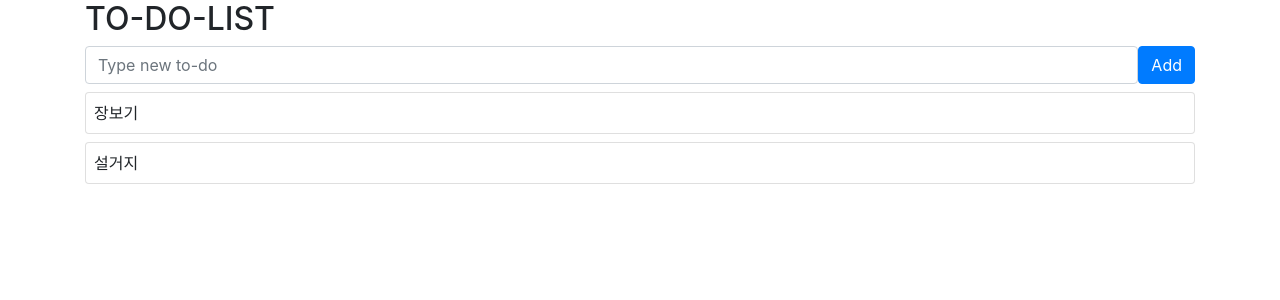
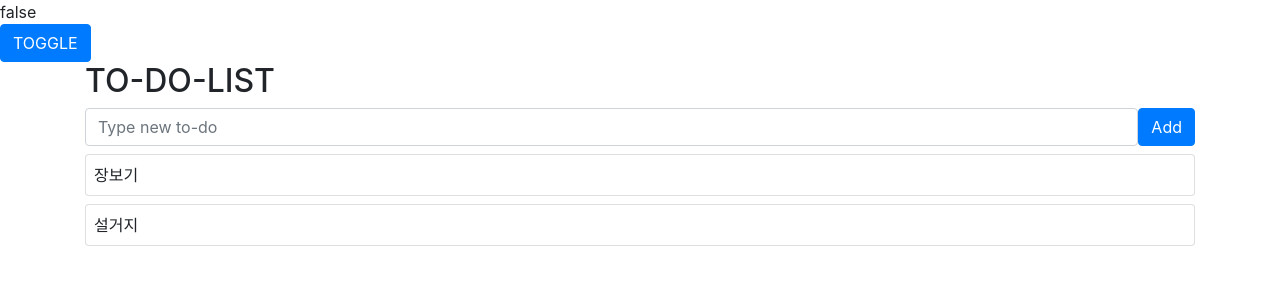
Before and after one commit to devkmee/-vue3-study, a Vue app: page / in a window 1280 px wide. Shown: the top 300 px of the page. Built offline with nearby package versions, Linux system fonts and the light colour scheme.

Commit message:
13 v-show vs v-if

```diff
--- a/src/App.vue
+++ b/src/App.vue
@@ -1,8 +1,18 @@
 <template>
+    <!--
+    <div v-show="toggle">true</div>
+    <div v-show="!toggle">false</div>
+    -->
+    <div v-if="toggle">true</div>
+    <div v-else>false</div>
+    <button class="btn btn-primary"
+            @click="onToggle">
+        TOGGLE
+    </button>
     <div class="container">
         <h2>TO-DO-LIST</h2>
-        <form class="d-flex"
-              @submit="onSubmit">
+        <form @submit.prevent="onSubmit">
+            <div class="d-flex">
                 <div class="flex-grow-1" mr-2>
                     <input class="form-control"
                            type="text"
@@ -15,10 +25,13 @@
                         Add
                     </button>
                 </div>
+            </div>
+            <div v-show="hasError" style="color:red">
+                This field cannot be empty
+            </div>
         </form>
         <div class="card mt-2"
-             v-for="t in todos"     :key="t.id"
-        >
+             v-for="t in todos" :key="t.id">
             <div class="card-body p-2">
                 {{ t.subject }}
             </div>
@@ -37,19 +50,34 @@
                 { id : 1, subject : '장보기' },
                 { id : 2, subject : '설거지' }
             ]);
+            const toggle = ref(false);
+            const hasError = ref(false);
 
-            const onSubmit = (e) => {
-                e.preventDefault();
+            const onToggle = () => {
+                toggle.value = !toggle.value;
+            };
+
+            const onSubmit = () => {
+                if (todo.value === '') {
+                    hasError.value = true;
+                } else {
+                    hasError.value = false;
                     todos.value.push({
-                    id      : Date.now()
-                    ,subject: todo.value
+                        id: Date.now(),
+                        subject: todo.value
                     });
+                }
             };
+
+
 
             return {
                 todo
                 , onSubmit
                 , todos
+                , toggle
+                , onToggle
+                , hasError
             };
         }
     }
```
Lines whose indentation alone changed are shown as unchanged.
